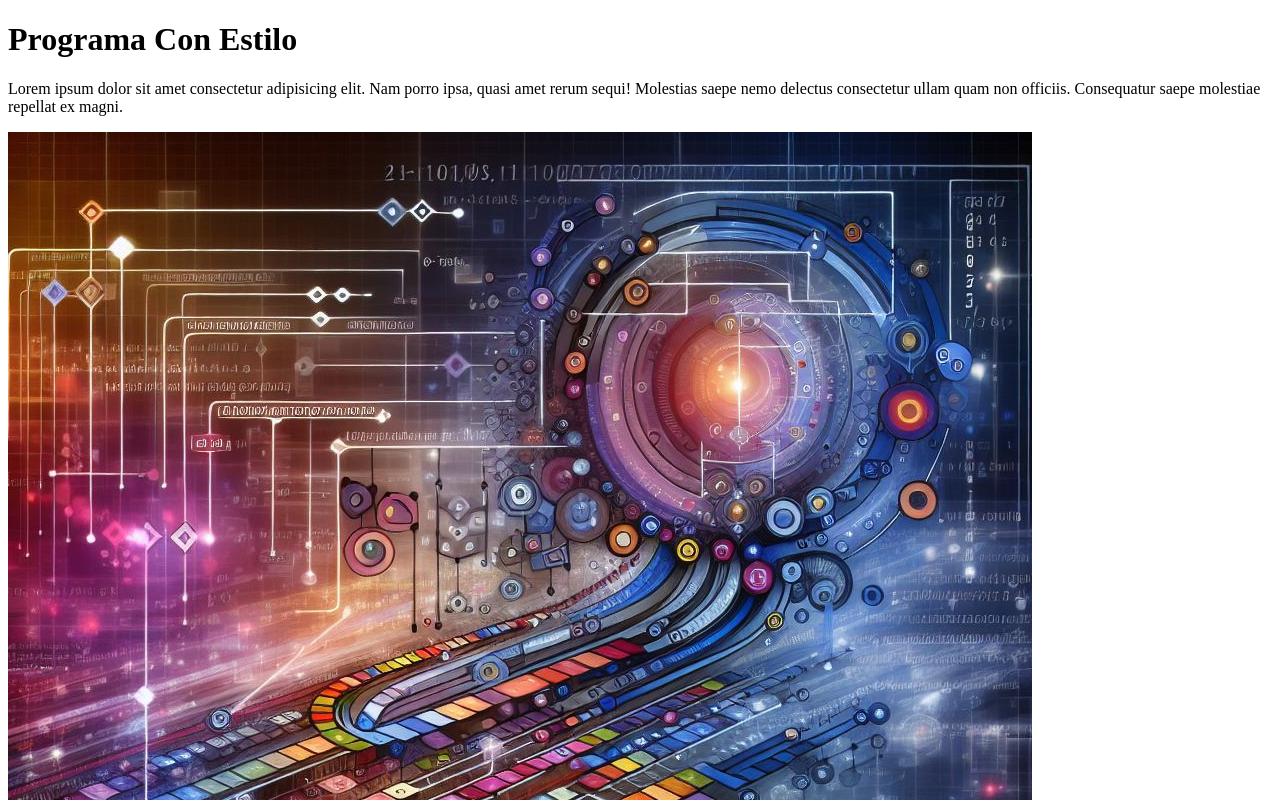
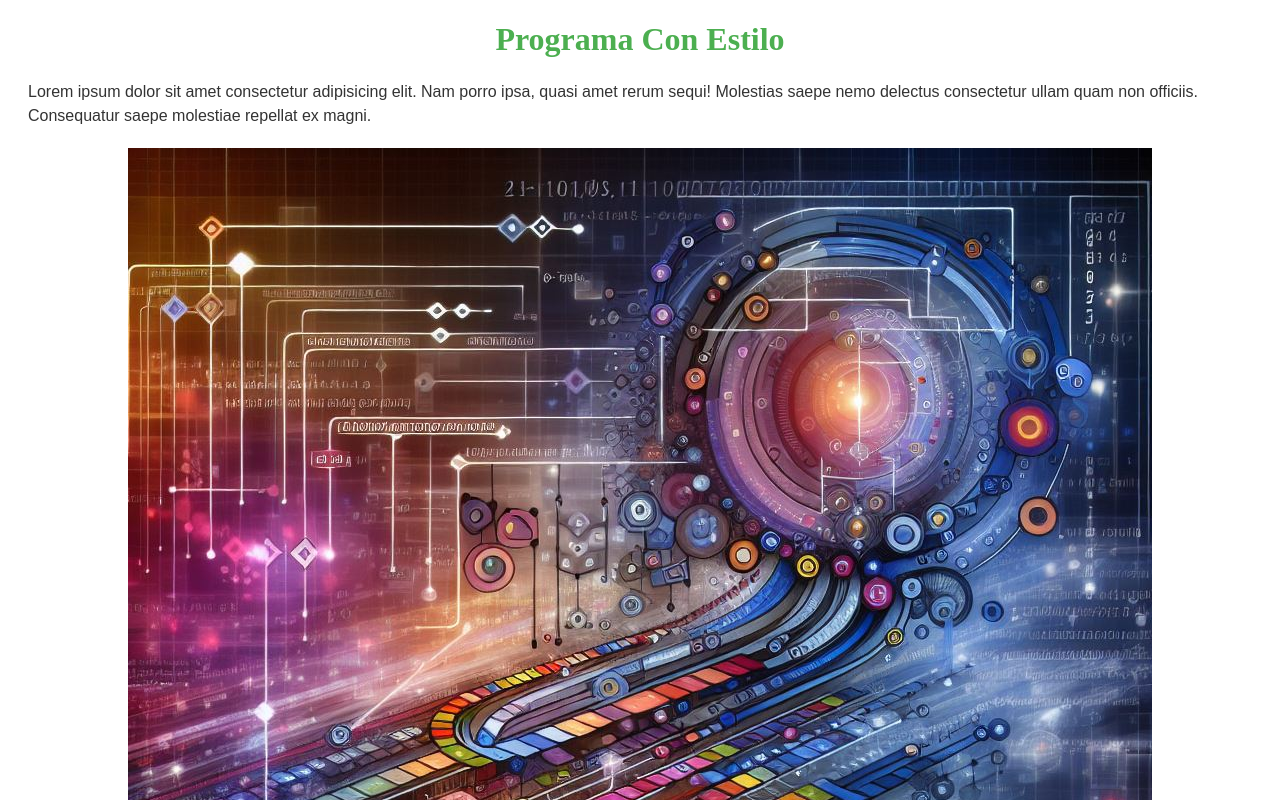
Before and after one commit to Luis-Sarmientho/Laboratorio-8, a plain HTML site: page index.html in a window 1280 px wide. Shown: the top 800 px of the page. Drawn offline with Linux system fonts and the light colour scheme.

Commit message:
Estilo en linea

```diff
--- a/index.html
+++ b/index.html
@@ -4,6 +4,26 @@
     <meta charset="UTF-8">
     <meta name="viewport" content="width=device-width, initial-scale=1.0">
     <title>laboratorio_8 Estilos</title>
+    <!--Estilos en linea-->
+    <style>
+        h1 {
+            color: #4CAF50;
+            text-align: center;
+        }
+        p {
+            font-family: Arial, sans-serif;
+            font-size: 16px;
+            line-height: 1.5;
+            color: #333;
+            margin: 20px;
+        }
+        img {
+            display: block;
+            margin: 0 auto;
+            max-width: 100%;
+            height: auto;
+        }
+    </style>
 </head>
 <body>
     <h1>Programa Con Estilo</h1>
```
